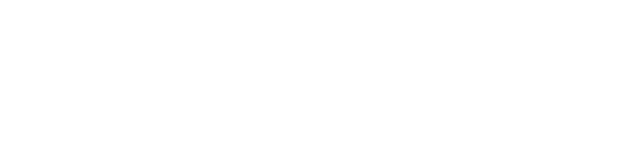
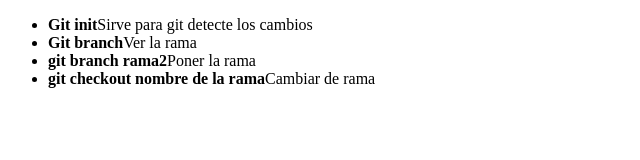
Before and after one commit to PedrodelaLoma/prueba7, a plain HTML site: page index.html in a window 1280 px wide. Shown: the whole page, without its empty margins (0-640 px from the left). Drawn offline with Linux system fonts and the light colour scheme.

Commit message:
modificar

```diff
--- a/index.html
+++ b/index.html
@@ -6,5 +6,12 @@
     <meta name="viewport" content="width=device-width, initial-scale=1.0" />
     <title>Document</title>
   </head>
-  <body></body>
+  <body>
+    <ul>
+      <li><strong>Git init</strong>Sirve para git detecte los cambios</li>
+      <li><strong>Git branch</strong>Ver la rama</li>
+      <li><strong>git branch rama2</strong>Poner la rama</li>
+      <li><strong>git checkout nombre de la rama</strong>Cambiar de rama</li>
+    </ul>
+  </body>
 </html>
```
